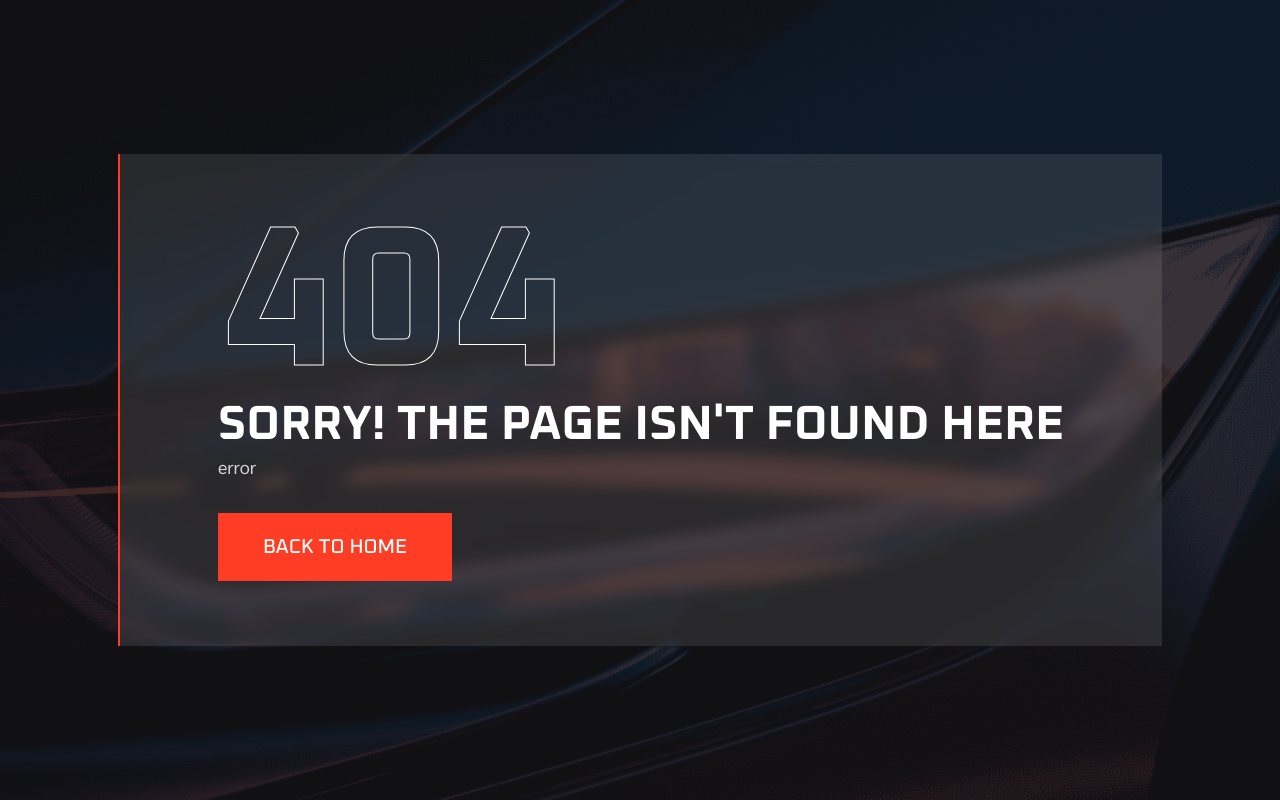
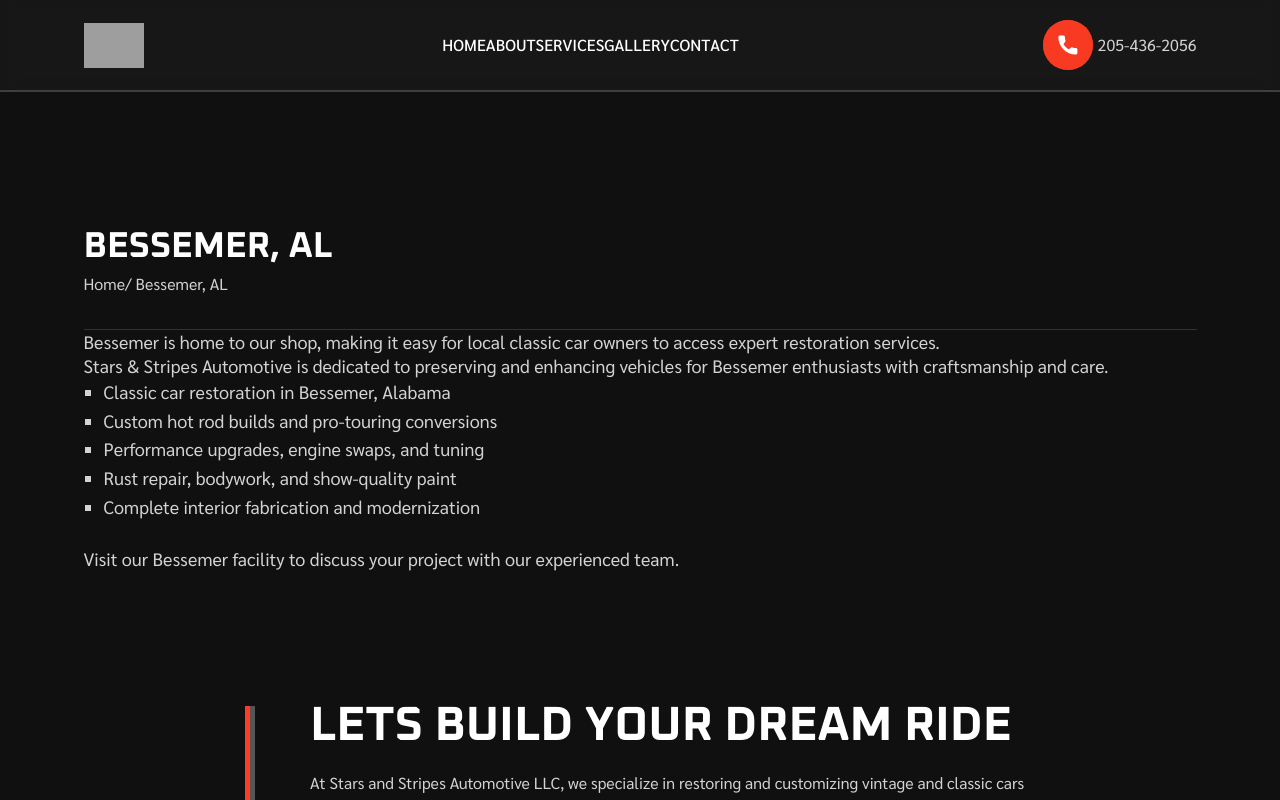
Before and after one commit to pmastropolo/stars-n-stripes, a React (Vite) app: page /service-areas/bessemer-al in a window 1280 px wide. Before the commit this address had no page. Shown: the top 800 px of the page. Built offline with nearby package versions, Linux system fonts and the light colour scheme; grey boxes are pictures that could not be loaded.

Commit message:
Add service area pages for Bessemer and Hueytown

```diff
--- a/src/App.jsx
+++ b/src/App.jsx
@@ -24,6 +24,7 @@
 const Homewood = lazy(() => import("./pages/service-areas/Homewood"));
 const Chelsea = lazy(() => import("./pages/service-areas/Chelsea"));
 const Alabaster = lazy(() => import("./pages/service-areas/Alabaster"));
+const Bessemer = lazy(() => import("./pages/service-areas/Bessemer"));
 const BirminghamSouthside = lazy(() => import("./pages/service-areas/BirminghamSouthside"));
 const BirminghamCrestwoodAvondale = lazy(() => import("./pages/service-areas/BirminghamCrestwoodAvondale"));
 const BirminghamOverTheMountain = lazy(() => import("./pages/service-areas/BirminghamOverTheMountain"));
@@ -31,6 +32,7 @@
 const Gardendale = lazy(() => import("./pages/service-areas/Gardendale"));
 const Helena = lazy(() => import("./pages/service-areas/Helena"));
 const HooverRiverchase = lazy(() => import("./pages/service-areas/HooverRiverchase"));
+const Hueytown = lazy(() => import("./pages/service-areas/Hueytown"));
 const Irondale = lazy(() => import("./pages/service-areas/Irondale"));
 const LakeView = lazy(() => import("./pages/service-areas/LakeView"));
 const LibertyPark = lazy(() => import("./pages/service-areas/LibertyPark"));
@@ -113,6 +115,10 @@
             element={<Alabaster />}
           />
           <Route
+            path="/service-areas/bessemer-al"
+            element={<Bessemer />}
+          />
+          <Route
             path="/service-areas/birmingham-al-southside"
             element={<BirminghamSouthside />}
           />
@@ -139,6 +145,10 @@
           <Route
             path="/service-areas/hoover-al-riverchase"
             element={<HooverRiverchase />}
+          />
+          <Route
+            path="/service-areas/hueytown-al"
+            element={<Hueytown />}
           />
           <Route
             path="/service-areas/irondale-al"
--- a/src/pages/ServiceAreas.jsx
+++ b/src/pages/ServiceAreas.jsx
@@ -59,6 +59,9 @@
               <Link to="/service-areas/alabaster-al">Alabaster, AL</Link>
             </li>
             <li>
+              <Link to="/service-areas/bessemer-al">Bessemer, AL</Link>
+            </li>
+            <li>
               <Link to="/service-areas/birmingham-al-southside">Birmingham, AL (Southside)</Link>
             </li>
             <li>
@@ -78,6 +81,9 @@
             </li>
             <li>
               <Link to="/service-areas/hoover-al-riverchase">Hoover, AL (Riverchase)</Link>
+            </li>
+            <li>
+              <Link to="/service-areas/hueytown-al">Hueytown, AL</Link>
             </li>
             <li>
               <Link to="/service-areas/irondale-al">Irondale, AL</Link>
--- /dev/null
+++ b/src/pages/service-areas/Bessemer.jsx
@@ -0,0 +1,84 @@
+import CommonPageHero from "../../components/CommonPageHero/CommonPageHero";
+import Cta from "../../components/Cta/Cta";
+import SEO from "../../components/SEO";
+
+const Bessemer = () => {
+  return (
+    <>
+      <SEO
+        title="Collector Car Restoration in Bessemer, AL | Stars & Stripes Automotive"
+        description="Bessemer is home to our shop, providing convenient restoration and customization for local enthusiasts."
+        keywords="Bessemer car restoration, Bessemer custom cars, restoration shop in Bessemer"
+        canonical="https://starsnstripesautomotive.com/service-areas/bessemer-al"
+        openGraph={{
+          title:
+            "Collector Car Restoration in Bessemer, AL | Stars & Stripes Automotive",
+          description:
+            "Bessemer is home to our shop, providing convenient restoration and customization for local enthusiasts.",
+          type: "website",
+          url: "https://starsnstripesautomotive.com/service-areas/bessemer-al",
+          image:
+            "https://starsnstripesautomotive.com/assets/img/icon/stars-and-stripes-automotive-llc-logo.svg",
+        }}
+        twitter={{
+          card: "summary_large_image",
+          title:
+            "Collector Car Restoration in Bessemer, AL | Stars & Stripes Automotive",
+          description:
+            "Bessemer is home to our shop, providing convenient restoration and customization for local enthusiasts.",
+          image:
+            "https://starsnstripesautomotive.com/assets/img/icon/stars-and-stripes-automotive-llc-logo.svg",
+        }}
+        structuredData={{
+          "@context": "https://schema.org",
+          "@type": "Service",
+          name: "Collector Car Restoration in Bessemer, AL",
+          areaServed: { "@type": "Place", name: "Bessemer, AL" },
+          provider: {
+            "@type": "AutoRepair",
+            name: "Stars & Stripes Automotive",
+            image:
+              "https://starsnstripesautomotive.com/assets/img/icon/stars-and-stripes-automotive-llc-logo.svg",
+            telephone: "(205) 436-2056",
+            address: {
+              "@type": "PostalAddress",
+              streetAddress: "301 4th Street North",
+              addressLocality: "Bessemer",
+              addressRegion: "AL",
+              postalCode: "35020",
+              addressCountry: "US",
+            },
+          },
+        }}
+      />
+      <CommonPageHero title={"Bessemer, AL"} />
+      <section className="py-80">
+        <div className="container space-y-6">
+          <p>
+            Bessemer is home to our shop, making it easy for local classic car
+            owners to access expert restoration services.
+          </p>
+          <p>
+            Stars &amp; Stripes Automotive is dedicated to preserving and
+            enhancing vehicles for Bessemer enthusiasts with craftsmanship and
+            care.
+          </p>
+          <ul className="list-disc pl-6 space-y-2">
+            <li>Classic car restoration in Bessemer, Alabama</li>
+            <li>Custom hot rod builds and pro-touring conversions</li>
+            <li>Performance upgrades, engine swaps, and tuning</li>
+            <li>Rust repair, bodywork, and show-quality paint</li>
+            <li>Complete interior fabrication and modernization</li>
+          </ul>
+          <p>
+            Visit our Bessemer facility to discuss your project with our
+            experienced team.
+          </p>
+        </div>
+      </section>
+      <Cta />
+    </>
+  );
+};
+
+export default Bessemer;
--- /dev/null
+++ b/src/pages/service-areas/Hueytown.jsx
@@ -0,0 +1,83 @@
+import CommonPageHero from "../../components/CommonPageHero/CommonPageHero";
+import Cta from "../../components/Cta/Cta";
+import SEO from "../../components/SEO";
+
+const Hueytown = () => {
+  return (
+    <>
+      <SEO
+        title="Collector Car Restoration in Hueytown, AL | Stars & Stripes Automotive"
+        description="Hueytown drivers are just minutes from our Bessemer shop for quality restoration and custom work."
+        keywords="Hueytown car restoration, Hueytown custom cars, restoration shop near Hueytown"
+        canonical="https://starsnstripesautomotive.com/service-areas/hueytown-al"
+        openGraph={{
+          title:
+            "Collector Car Restoration in Hueytown, AL | Stars & Stripes Automotive",
+          description:
+            "Hueytown drivers are just minutes from our Bessemer shop for quality restoration and custom work.",
+          type: "website",
+          url: "https://starsnstripesautomotive.com/service-areas/hueytown-al",
+          image:
+            "https://starsnstripesautomotive.com/assets/img/icon/stars-and-stripes-automotive-llc-logo.svg",
+        }}
+        twitter={{
+          card: "summary_large_image",
+          title:
+            "Collector Car Restoration in Hueytown, AL | Stars & Stripes Automotive",
+          description:
+            "Hueytown drivers are just minutes from our Bessemer shop for quality restoration and custom work.",
+          image:
+            "https://starsnstripesautomotive.com/assets/img/icon/stars-and-stripes-automotive-llc-logo.svg",
+        }}
+        structuredData={{
+          "@context": "https://schema.org",
+          "@type": "Service",
+          name: "Collector Car Restoration in Hueytown, AL",
+          areaServed: { "@type": "Place", name: "Hueytown, AL" },
+          provider: {
+            "@type": "AutoRepair",
+            name: "Stars & Stripes Automotive",
+            image:
+              "https://starsnstripesautomotive.com/assets/img/icon/stars-and-stripes-automotive-llc-logo.svg",
+            telephone: "(205) 436-2056",
+            address: {
+              "@type": "PostalAddress",
+              streetAddress: "301 4th Street North",
+              addressLocality: "Bessemer",
+              addressRegion: "AL",
+              postalCode: "35020",
+              addressCountry: "US",
+            },
+          },
+        }}
+      />
+      <CommonPageHero title={"Hueytown, AL"} />
+      <section className="py-80">
+        <div className="container space-y-6">
+          <p>
+            Hueytown is just a short drive from our Bessemer facility,
+            giving local owners access to expert restoration and custom services.
+          </p>
+          <p>
+            Our team delivers craftsmanship and attention to detail for Hueytown
+            projects, from period-correct restorations to modern performance builds.
+          </p>
+          <ul className="list-disc pl-6 space-y-2">
+            <li>Classic car restoration in Hueytown, Alabama</li>
+            <li>Custom hot rod builds and pro-touring conversions</li>
+            <li>Performance upgrades, engine swaps, and tuning</li>
+            <li>Rust repair, bodywork, and show-quality paint</li>
+            <li>Complete interior fabrication and modernization</li>
+          </ul>
+          <p>
+            Bring your Hueytown project to our shop for trusted workmanship and
+            personal service.
+          </p>
+        </div>
+      </section>
+      <Cta />
+    </>
+  );
+};
+
+export default Hueytown;
```
